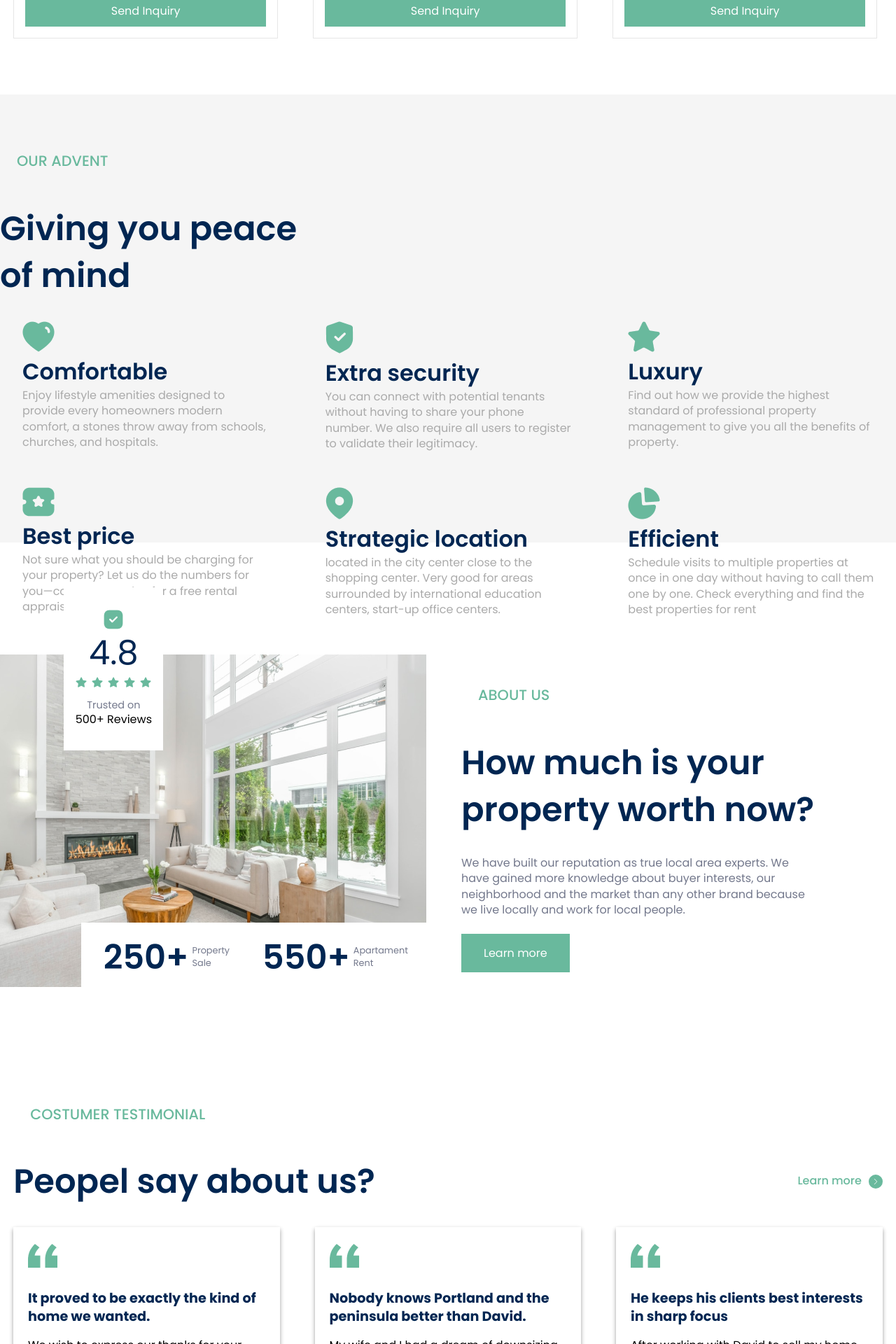
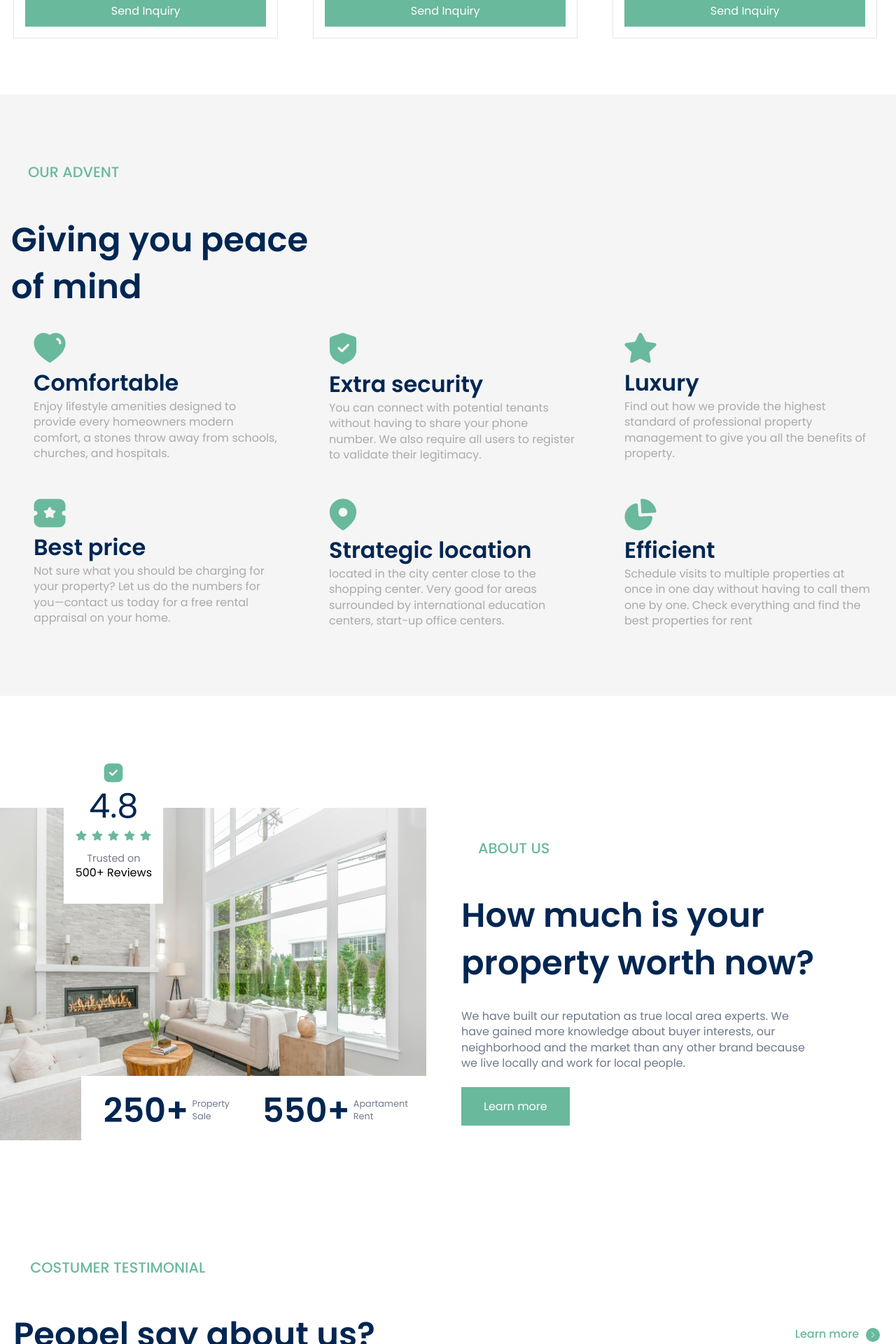
Before and after one commit to henriquepx/real_estate, a React (Vite) app: page / in a window 1280 px wide. Shown: the part 1620-3540 px from the top of the page at 70% size. Built offline with nearby package versions, Linux system fonts and the light colour scheme.

Commit message:
feat: add scroll to house container and change styles from scrollbar

```diff
--- a/src/pages/Advent.jsx
+++ b/src/pages/Advent.jsx
@@ -8,12 +8,9 @@ import graph from '../assets/graph.png';
 import star from '../assets/star.png';
 
 const AdventContainer = styled.div`
-    height: 80vh;
+    height: 100%;
     background-color: #F5F5F5;
-    @media (max-width: 1024px) {
-        height: 100%;
-        padding: 3rem 1rem;
-    }
+    padding: 6rem 1rem;
 `
 const TitleAdvent = styled.h1`
     color: var(--color-title);
@@ -42,7 +39,6 @@ const AdventSize = styled.div`
 
     display: flex;
     flex-direction: column;
-    padding-top: 5rem;
 `
 const WrapAdvents = styled.div`
     display: grid;
--- a/src/pages/Discover.jsx
+++ b/src/pages/Discover.jsx
@@ -54,6 +54,26 @@ const LearnMore = styled.a`
     gap: 10px;
     margin-top: 1rem;
     cursor: pointer;
+
+    font-weight: 500;
+    position: relative;
+    &::before {
+        content: '';
+        position: absolute;
+        width: 100%;
+        height: 2px;
+        border-radius: 4px;
+        background-color: var(--color-green);
+        bottom: -3px;
+        left: 0;
+        transform: scaleX(0);
+        transition: .4s ease-in-out;
+    }
+        &:hover::before {
+        transform-origin: left;
+        transform: scaleX(1);
+    }
+
     @media (max-width: 670px) {
         margin-bottom: 3rem;
     }
@@ -81,9 +101,10 @@ const HomeContainer = styled.div`
     display: flex;
     justify-content: space-between;
     gap: 50px;
-
+    overflow-x: scroll;
+    scrollbar-width: thin;
+    scrollbar-color: #000;
     margin-top: 3rem;
-    overflow-x: hidden;
     max-width: 100%;
 `
 
@@ -137,7 +158,7 @@ const Discover = () => {
                       size='360m² Living area'
                   />
                   <House
-                      img={home1}
+                      img={home2}
                       title='Perum griya asri'
                       alt='Imagem da primeira casa'
                       location='Bogor, Jawa Barat'
@@ -145,7 +166,7 @@ const Discover = () => {
                       size='360m² Living area'
                   />
                   <House
-                      img={home1}
+                      img={home3}
                       title='Perum griya asri'
                       alt='Imagem da primeira casa'
                       location='Bogor, Jawa Barat'
--- a/src/pages/Header.jsx
+++ b/src/pages/Header.jsx
@@ -62,7 +62,7 @@ const MenuHamburger = styled.div`
     height: 3px;
     margin: 5px auto 0px auto;
     transition: all 0.3s ease-in-out;
-    background-color: #505050;
+    background-color: #000000;
     &:nth-child(1) {
       transform: translateY(${props => (props.open ? '8px' : '0')}) rotate(${props => (props.open ? '45deg' : '0')});
     }
--- a/src/pages/Testimonial.jsx
+++ b/src/pages/Testimonial.jsx
@@ -4,6 +4,7 @@ import Avaliation from '../components/Avaliation';
 import person1 from '../assets/person1.png';
 import person2 from '../assets/person2.png';
 import person3 from '../assets/person3.png';
+
 
 const TestimonialContaner = styled.div`
     background-color: #fff;
@@ -37,6 +38,7 @@ const SubtitleTestimonial = styled.h2`
 const TextDiscover = styled.div`
     display: flex;
     justify-content: space-between;
+    align-items: center;
     @media (max-width: 670px) {
         flex-direction: column;
         justify-content: flex-start;
@@ -48,6 +50,28 @@ const LearnMore = styled.a`
     gap: 10px;
     margin-top: 1rem;
     cursor: pointer;
+    width: 125px;
+    height: 20px;
+
+    font-weight: 500;
+    position: relative;
+    &::before {
+        content: '';
+        position: absolute;
+        width: 100%;
+        height: 2px;
+        border-radius: 4px;
+        background-color: var(--color-green);
+        bottom: -3px;
+        left: 0;
+        transform: scaleX(0);
+        transition: .4s ease-in-out;
+    }
+        &:hover::before {
+        transform-origin: left;
+        transform: scaleX(1);
+    }
+
     @media (max-width: 670px) {
         margin-bottom: 3rem;
     }
@@ -121,6 +145,7 @@ const Testimonial = () => {
                       name='Makenna Korsgaard'
                       work='UX Researcher'
                   />
+
               </ContainerCommentary>
           </TestimonialSize>
     </TestimonialContaner>
--- a/src/styles/globalStyles.jsx
+++ b/src/styles/globalStyles.jsx
@@ -23,13 +23,13 @@ const GlobalStyle = createGlobalStyle`
     line-height: 1.4;
     font-family: 'Poppins', sans-serif;
     ::-webkit-scrollbar {
-        width: 5px;
+        width: 10px;
     }
     ::-webkit-scrollbar-thumb {
-        background-color: #dadada;
+        background-color: #797979;
     }
     ::-webkit-scrollbar-track {
-        background-color: #1f1e1e;
+        background-color: #ffffff;
     }
 }
 
```
